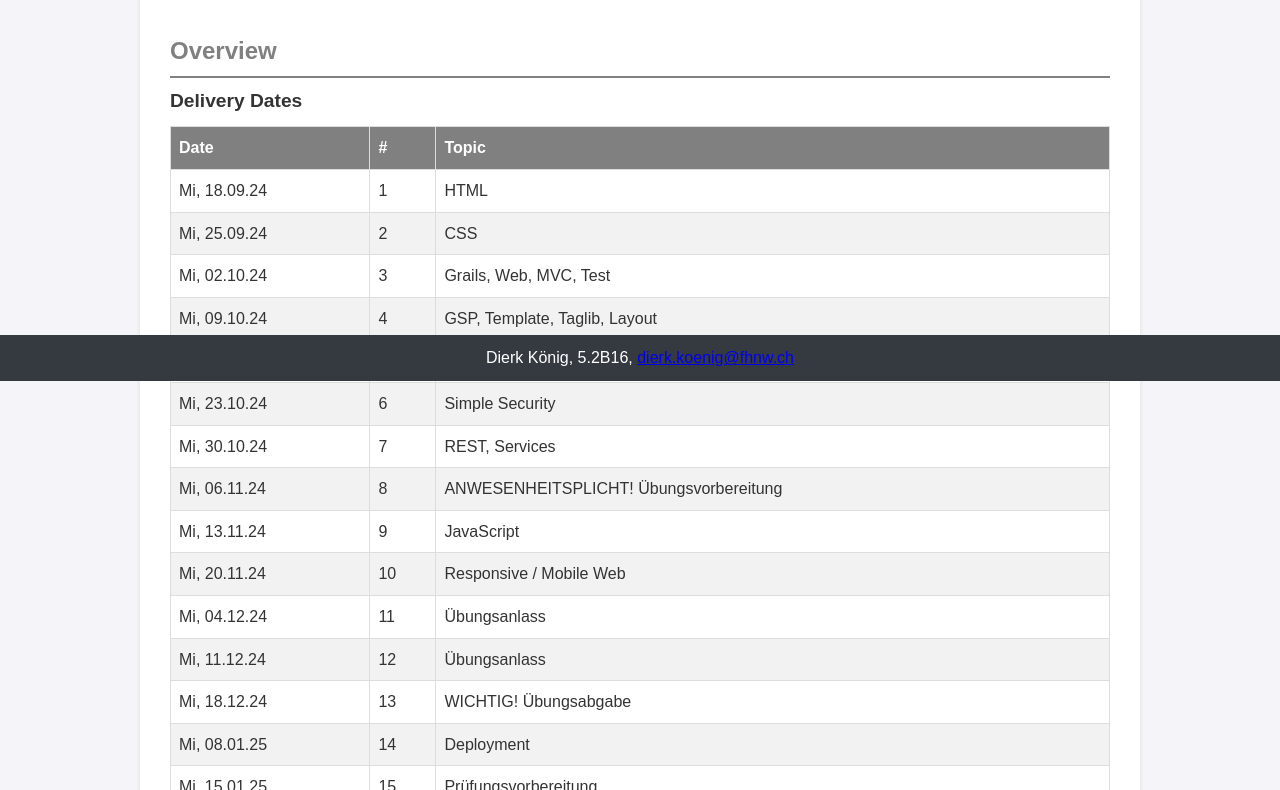
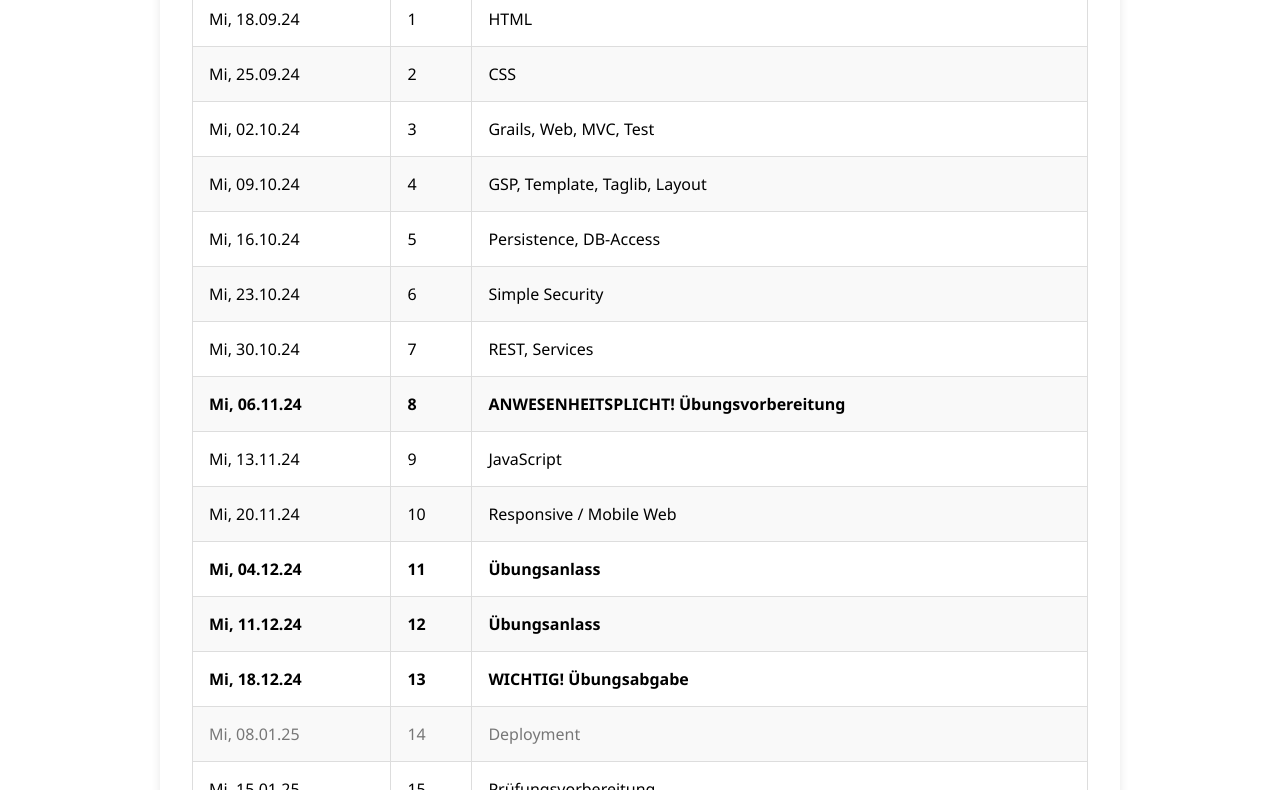
Before and after one commit to maurinw/fhnw-webec, a plain HTML site: page docs/week2/Storybook.html in a window 1280 px wide. Shown: the part 419-1209 px from the top of the page. Drawn offline with Linux system fonts and the light colour scheme.

Commit message:
small changes to css

```diff
--- /dev/null
+++ b/docs/week2/Storybook.css
@@ -0,0 +1,85 @@
+body {
+    font-family: 'Segoe UI', Tahoma, Geneva, Verdana, sans-serif;
+    margin: 0;
+    padding: 0;
+}
+
+header {
+    text-align: center;
+    padding: 2rem;
+    margin: 0 auto;
+    max-width: 70vw;
+    background-color: white;
+    box-shadow: 0 0 10px rgba(0, 0, 0, 0.1);
+    border-radius: 0 0 1rem 1rem;
+    font-weight: bold;
+}
+
+main {
+    padding: 2rem;
+    max-width: 70vw;
+    margin: 1rem auto;
+    background-color: white;
+    box-shadow: 0 0 10px rgba(0, 0, 0, 0.1);
+    border-radius: 1rem;
+}
+
+h1, h2 {
+    color: darkblue;
+}
+
+p, ul {
+    margin-bottom: 1rem;
+}
+
+table {
+    width: 100%;
+    border-collapse: collapse;
+    margin-bottom: 1rem;
+}
+
+th, td {
+    padding: 1rem;
+    text-align: left;
+    border: 1px solid #ddd;
+}
+
+th {
+    background-color: darkblue;
+    color: white;
+}
+
+tbody tr:nth-child(even) {
+    background-color: #f9f9f9;
+}
+
+/* Style for pop-up info (abbr and dfn) */
+abbr, dfn {
+    border-bottom: 1px dotted darkblue;
+    cursor: help;
+    color: darkblue;
+    font-style: normal;
+    font-weight: bold;
+}
+
+/* Holidays less prominent */
+.holiday {
+    background-color: #f0f0f0;
+    color: #777;
+}
+
+/* Exercise dates more prominent */
+.exercise {
+    font-weight: bold;
+}
+
+/* Footer styles */
+footer {
+    text-align: center;
+    padding: 2rem;
+    margin: 0 auto;
+    max-width: 70vw;
+    background-color: white;
+    box-shadow: 0 0 10px rgba(0, 0, 0, 0.1);
+    border-radius: 1rem 1rem 0 0;
+}
--- a/docs/week2/Storybook.html
+++ b/docs/week2/Storybook.html
@@ -4,100 +4,7 @@
 <head>
     <meta charset="UTF-8">
     <title>Storybook for the Web Engineering Module</title>
-    <style>
-        body {
-            font-family: Arial, sans-serif;
-            line-height: 1.6;
-            margin: 0;
-            padding: 0;
-            background-color: #f4f4f9;
-            color: #333;
-        }
-
-        header {
-            background-color: #343a40;
-            color: #fff;
-            padding: 20px 0;
-            text-align: center;
-            font-size: 1.5em;
-        }
-
-        main {
-            padding: 20px;
-            max-width: 1000px;
-            margin: 0 auto;
-        }
-
-        h1 {
-            font-size: 2em;
-            margin-bottom: 10px;
-            color: gray;
-        }
-
-        h2 {
-            font-size: 1.5em;
-            margin-bottom: 8px;
-            color: gray;
-            border-bottom: 2px solid gray;
-            padding-bottom: 5px;
-        }
-
-        section {
-            margin-bottom: 40px;
-            padding: 20px;
-            background-color: #ffffff;
-            box-shadow: 0 2px 5px rgba(0, 0, 0, 0.1);
-            border-radius: 8px;
-        }
-
-        article {
-            margin-bottom: 20px;
-            padding: 10px;
-        }
-
-        table {
-            width: 100%;
-            border-collapse: collapse;
-            margin-bottom: 20px;
-        }
-
-        th,
-        td {
-            border: 1px solid #ddd;
-            padding: 8px;
-            text-align: left;
-        }
-
-        th {
-            background-color: gray;
-            color: white;
-        }
-
-        tbody tr:nth-child(even) {
-            background-color: #f2f2f2;
-        }
-
-        caption {
-            font-size: 1.2em;
-            font-weight: bold;
-            margin-bottom: 10px;
-            text-align: left;
-        }
-
-        footer {
-            background-color: #343a40;
-            color: #fff;
-            text-align: center;
-            padding: 10px 0;
-            position: fixed;
-            width: 100%;
-            bottom: 0;
-        }
-
-        address {
-            font-style: normal;
-        }
-    </style>
+    <link rel="stylesheet" href="Storybook.css">
 </head>
 
 <body>
@@ -116,7 +23,6 @@
         <article>
             <h2>Overview</h2>
             <table>
-                <caption>Delivery Dates</caption>
                 <thead>
                 <tr>
                     <th>Date</th>
@@ -160,7 +66,7 @@
                     <td>7</td>
                     <td>REST, Services</td>
                 </tr>
-                <tr>
+                <tr class="exercise">
                     <td>Mi, 06.11.24</td>
                     <td>8</td>
                     <td>ANWESENHEITSPLICHT! Übungsvorbereitung</td>
@@ -175,22 +81,22 @@
                     <td>10</td>
                     <td>Responsive / Mobile Web</td>
                 </tr>
-                <tr>
+                <tr  class="exercise">
                     <td>Mi, 04.12.24</td>
                     <td>11</td>
                     <td>Übungsanlass</td>
                 </tr>
-                <tr>
+                <tr class="exercise">
                     <td>Mi, 11.12.24</td>
                     <td>12</td>
                     <td>Übungsanlass</td>
                 </tr>
-                <tr>
+                <tr class="exercise">
                     <td>Mi, 18.12.24</td>
                     <td>13</td>
                     <td>WICHTIG! Übungsabgabe</td>
                 </tr>
-                <tr>
+                <tr class="holiday">
                     <td>Mi, 08.01.25</td>
                     <td>14</td>
                     <td>Deployment</td>
```
